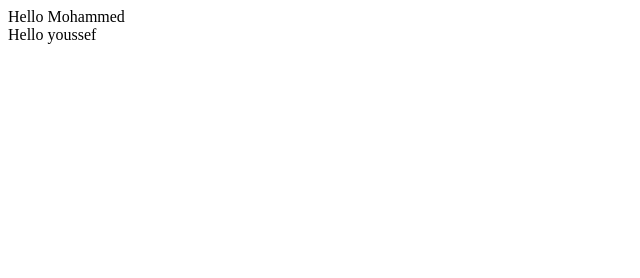
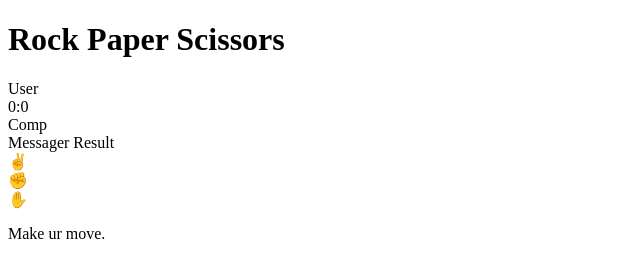
Before and after one commit to M21DXX/Rock_Paper_Scissor, a plain HTML site: page index.html in a window 1280 px wide. Shown: the whole page, without its empty margins (0-640 px from the left). Drawn offline with Linux system fonts and the light colour scheme.

Commit message:
finished html stracture

```diff
--- a/index.html
+++ b/index.html
@@ -4,14 +4,30 @@
     <meta charset="UTF-8">
     <meta http-equiv="X-UA-Compatible" content="IE=edge">
     <meta name="viewport" content="width=device-width, initial-scale=1.0">
+    <link rel="preconnect" href="https://fonts.googleapis.com">
+    <link rel="preconnect" href="https://fonts.gstatic.com" crossorigin>
+    <link href="https://fonts.googleapis.com/css2?family=Poppins:wght@400;500;600;700&family=Ubuntu:wght@400;500;700&display=swap" rel="stylesheet">
+    <link rel="stylesheet" href="css/style.css">
     <title>RPS</title>
 </head>
 <body>
     <div>
-        Hello Mohammed
+    <h1 class="header">Rock Paper Scissors</h1>
     </div>
-    <div>
-        Hello youssef
-    </div>
+
+     <div class="counter_container">
+         <div class="small_tag"> <span>User</span></div>
+         0:0
+         <div class="small_tag"><span>Comp</span></div>
+     </div>
+
+     <div class="body_parag"> Messager Result</div>
+
+     <div class="btns_container">
+          <div class="btn_action">✌</div>
+          <div class="btn_action" >✊</div>
+          <div class="btn_action">✋</div>
+     </div>
+     <p>Make ur move.</p>
 </body>
 </html>
```
